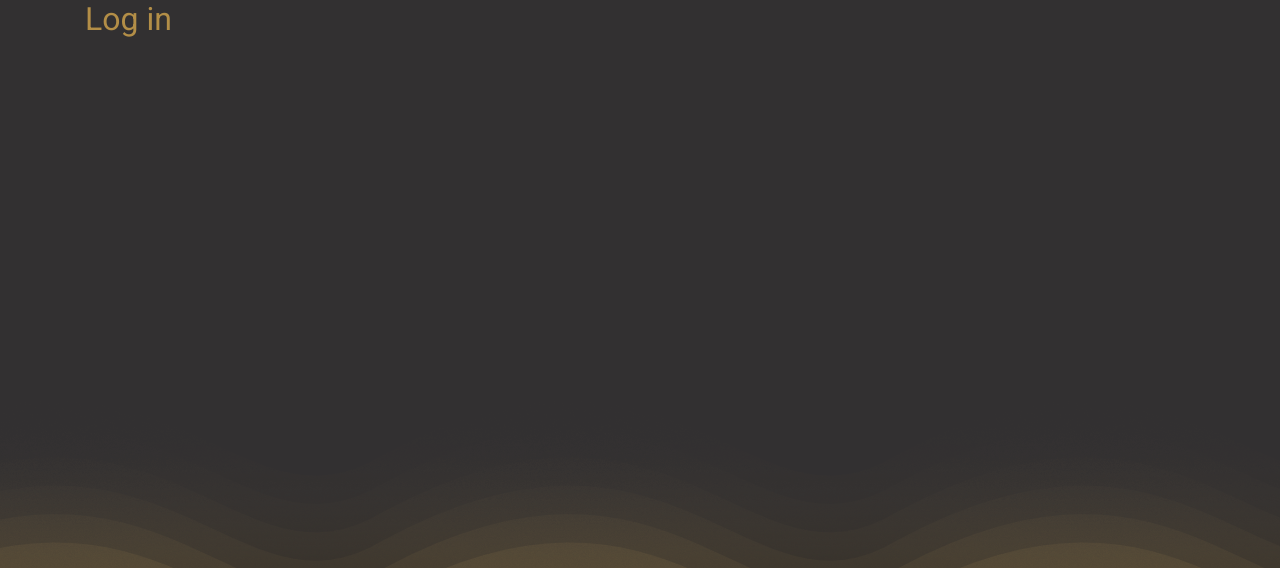
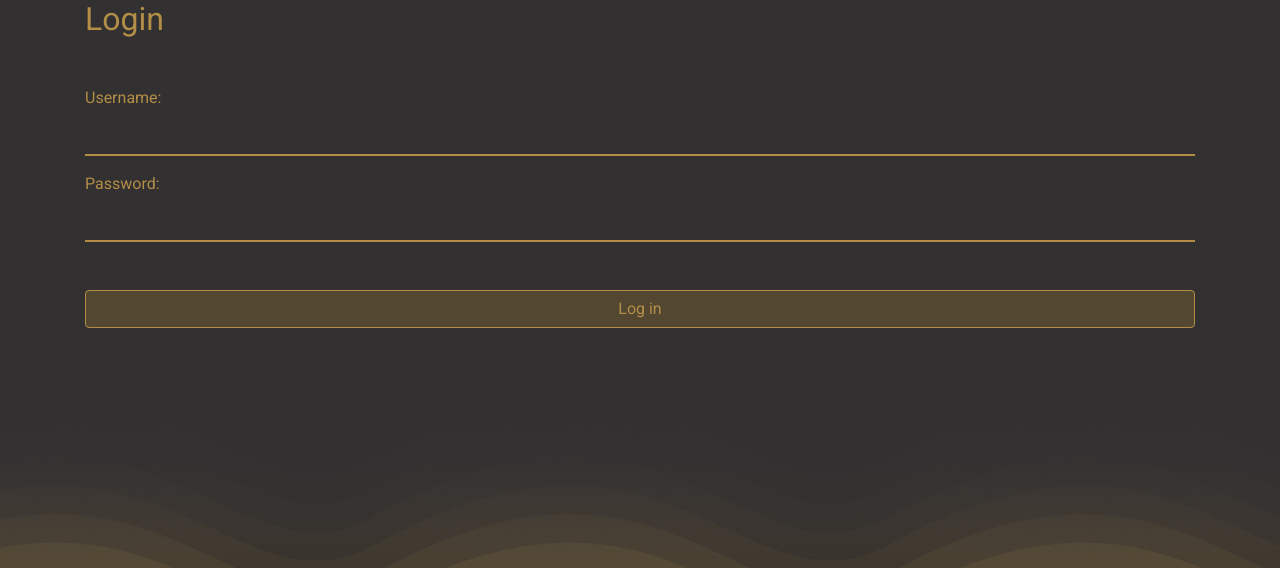
Before and after one commit to emilgab/norwegian-rails, a Flask app: page /login in a window 1280 px wide. Shown: the part 99-667 px from the top of the page. Run offline with Flask 2, Linux system fonts and the light colour scheme; some libraries are stand-ins or nearby versions.

Commit message:
Added the login forms

```diff
--- a/app/__init__.py
+++ b/app/__init__.py
@@ -1,5 +1,6 @@
 from flask import Flask
 
 app = Flask(__name__)
+app.config["SECRET_KEY"] = 'dev_key'
 
 from app import views
--- /dev/null
+++ b/app/forms.py
@@ -0,0 +1,8 @@
+from flask_wtf import FlaskForm
+from wtforms import StringField,SubmitField,PasswordField
+
+class Login(FlaskForm):
+
+    username = StringField(u"Username:")
+    password = PasswordField(u"Password:")
+    submit = SubmitField('Log in')
--- a/app/static/css/main.css
+++ b/app/static/css/main.css
@@ -19,10 +19,16 @@ body, p, h1, h2, h3, h4, h5 {
   background-color: rgb(83,71,49);
 }
 
-.card .btn {
+.card .btn, form .btn {
   background-color: rgba(83,71,49);
   color: rgb(179,142,71);
   border-color: rgb(179,142,71);
+}
+
+.card .btn:hover, form .btn:hover {
+  background-color: rgb(179,142,71);
+  color: rgba(83,71,49);
+  border-color: rgba(83,71,49);
 }
 
 .btn:focus {
@@ -36,3 +42,13 @@ body, p, h1, h2, h3, h4, h5 {
 .credit a:hover {
   color: grey;
 }
+
+form .custom-form, form .custom-form:focus {
+  border-top: none;
+  border-left: none;
+  border-right: none;
+  border-radius: 0;
+  border-bottom: solid 2px #b38e47;
+  color: #b38e47;
+  background-color: rgba(255,255,255,0);
+}
--- a/app/templates/homepage.html
+++ b/app/templates/homepage.html
@@ -3,7 +3,7 @@
 <div class="container">
   <div class="row">
     <div class="col-12">
-      <h2>News</h2>
+      <h2 class="mb-5">News</h2>
     </div>
   </div>
   <div class="row">
--- a/app/templates/login.html
+++ b/app/templates/login.html
@@ -3,7 +3,19 @@
 <div class="container">
   <div class="row">
     <div class="col-12">
-      <h2>Log in</h2>
+      <h2 class="mb-5">Login</h2>
+      <form class="" method="POST">
+        <div class="form-group">
+          {{form.hidden_tag()}}
+          {{form.username.label()}}
+          {{form.username(class="form-control custom-form")}}
+        </div>
+        <div class="form-group mb-5">
+          {{form.password.label()}}
+          {{form.password(class="form-control custom-form")}}
+        </div>
+        {{form.submit(class="btn btn-secondary btn-block")}}
+      </form>
     </div>
   </div>
 </div>
--- a/app/views.py
+++ b/app/views.py
@@ -1,5 +1,6 @@
 from app import app
 from flask import Flask, render_template, Markup
+from app.forms import Login
 
 nav_items = {
     "HOME":"homepage",
@@ -32,4 +33,6 @@ def about():
 
 @app.route('/login')
 def login():
-    return render_template("login.html", nav_items=nav_items)
+    # forms
+    form = Login()
+    return render_template("login.html", nav_items=nav_items, form=form)
```
